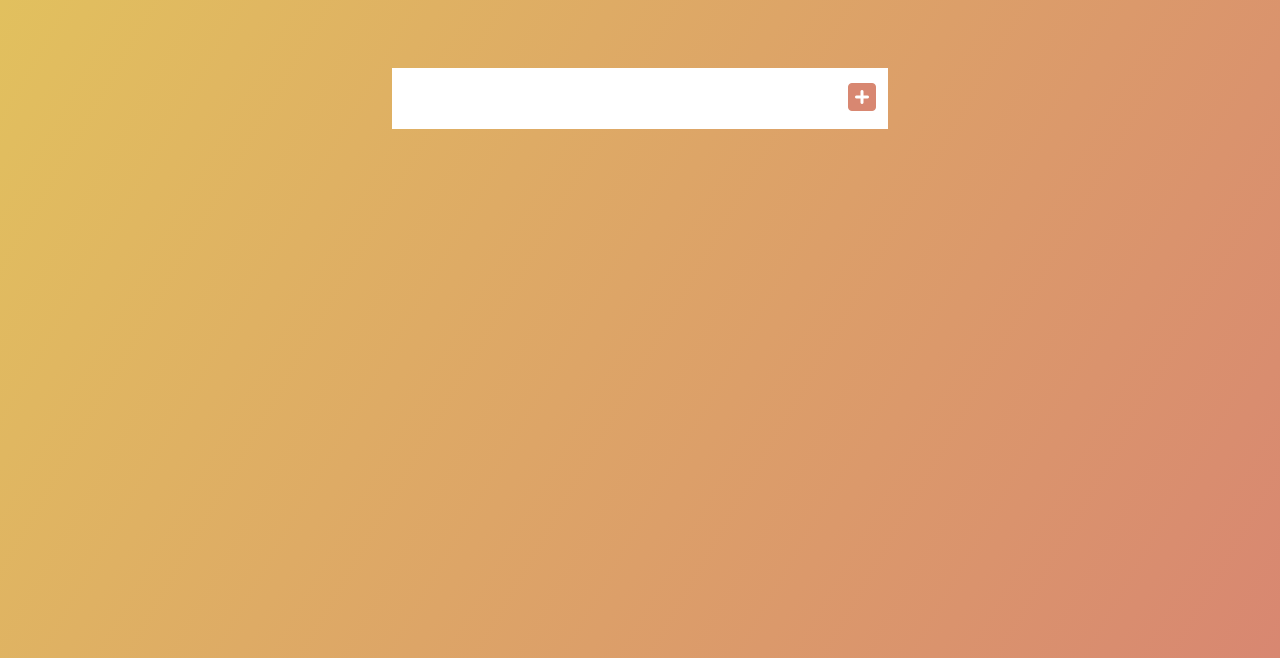
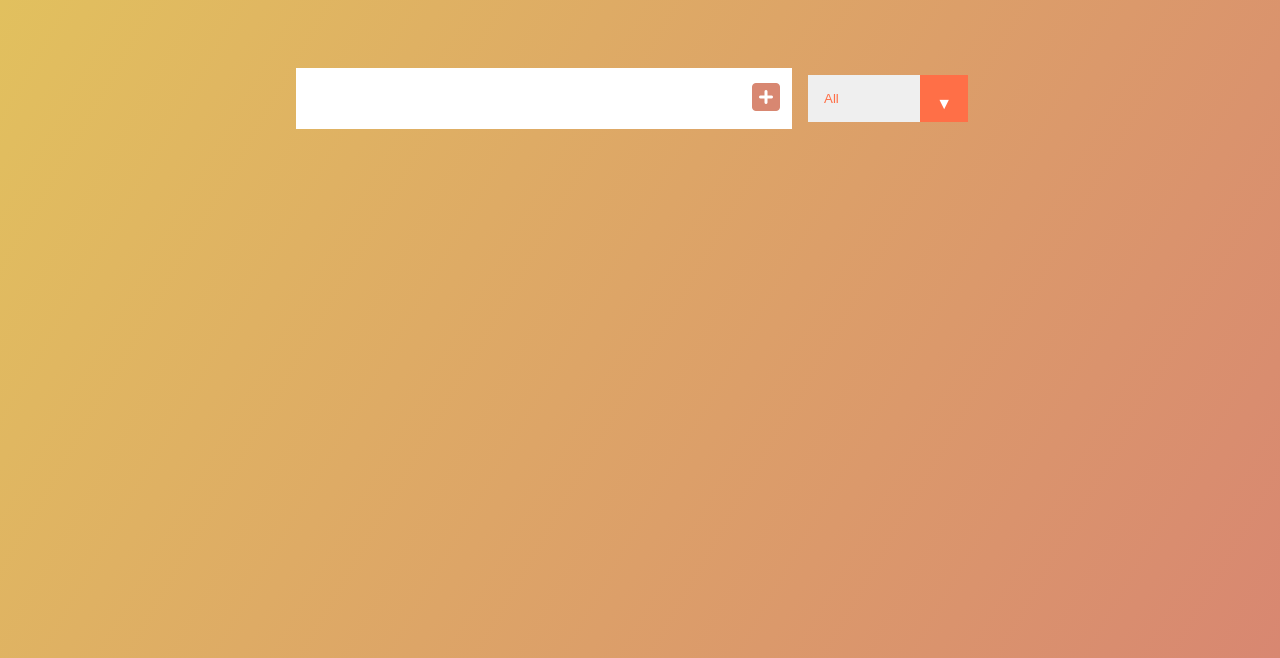
Before and after one commit to edgarkhudoyan/VanillaJS_Todo_app, a plain HTML site: page index.html in a window 1280 px wide. Shown: the part 142-800 px from the top of the page. Drawn offline with Linux system fonts and the light colour scheme.

Commit message:
Add filter function to filter todos bason on all/completed/uncompleted

```diff
--- a/app.js
+++ b/app.js
@@ -2,6 +2,7 @@
 const todoInput = document.querySelector('.todo-input')
 const todoButton = document.querySelector('.todo-button')
 const todoList = document.querySelector('.todo-list')
+const filterOption = document.querySelector('.filter-todo')
 
 //* Functions
 const addTodo = e => {
@@ -49,6 +50,32 @@ const deleteCheck = e => {
   }
 }
 
+const filterTodo = e => {
+  const todos = todoList.childNodes
+  todos.forEach(todo => {
+    switch (e.target.value) {
+      case 'all':
+        todo.style.display = 'flex'
+        break
+      case 'completed':
+        if (todo.classList.contains('completed')) {
+          todo.style.display = 'flex'
+        } else {
+          todo.style.display = 'none'
+        }
+        break
+      case 'uncompleted':
+        if (!todo.classList.contains('completed')) {
+          todo.style.display = 'flex'
+        } else {
+          todo.style.display = 'none'
+        }
+        break
+    }
+  })
+}
+
 //* Event Listeners
 todoButton.addEventListener('click', addTodo)
 todoList.addEventListener('click', deleteCheck)
+filterOption.addEventListener('click', filterTodo)
--- a/index.html
+++ b/index.html
@@ -31,6 +31,13 @@
       <button class="todo-button" type="submit">
         <i class="fas fa-plus-square"></i>
       </button>
+      <div class="select">
+        <select name="todos" class="filter-todo">
+          <option value="all">All</option>
+          <option value="completed">Completed</option>
+          <option value="uncompleted">Uncompleted</option>
+        </select>
+      </div>
     </form>
 
     <div class="todo-container">
--- a/style.css
+++ b/style.css
@@ -101,3 +101,41 @@ form button:hover {
   transform: translateY(8rem) rotateZ(20deg);
   opacity: 0;
 }
+
+select {
+  -webkit-appearance: none;
+  -moz-appearance: none;
+  appearance: none;
+  outline: none;
+  box-shadow: none;
+  border: none;
+}
+
+.select {
+  margin: 1rem;
+  position: relative;
+  overflow: hidden;
+}
+
+select {
+  color: #ff6f47;
+  width: 10rem;
+  cursor: pointer;
+  padding: 1rem;
+}
+
+.select::after {
+  content: '\25BC';
+  position: absolute;
+  background: #ff6f47;
+  top: 0;
+  right: 0;
+  padding: 1rem;
+  pointer-events: none;
+  transition: all 0.3s ease;
+}
+
+.select:hover::after {
+  background: #fff;
+  color: #ff6f47;
+}
```
